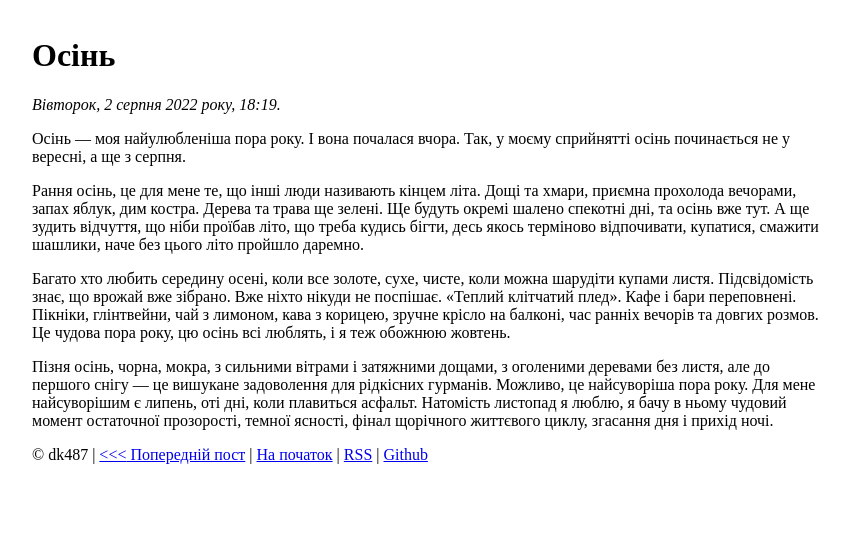
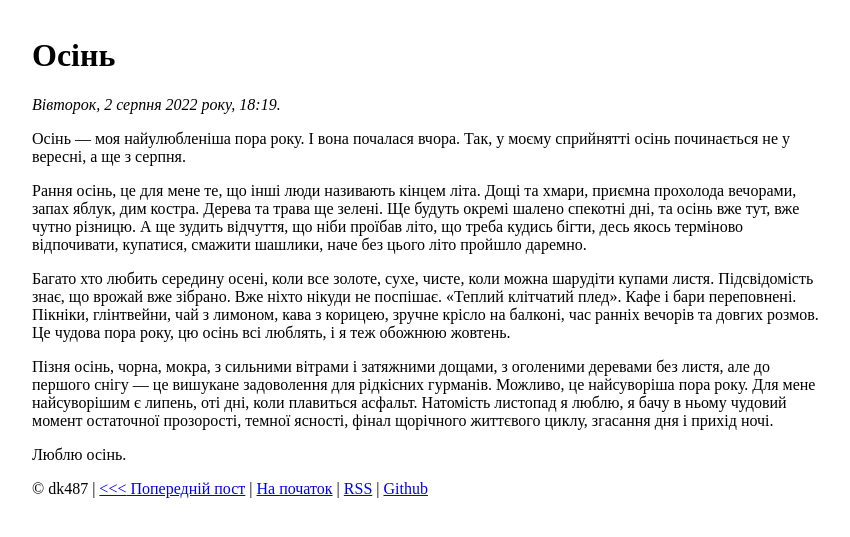
Before and after one commit to dk487/test.de.co.ua, a Jekyll site: the page built from _posts/2022/2022-08-02-this-fall.md, in a window 1280 px wide. Shown: the top 537 px of the page, without its empty margins (208-1058 px from the left). Built offline with Jekyll 4.4.1, drawn with Linux system fonts in a browser that asks for light colours.

Commit message:
Last words

```diff
--- a/_posts/2022/2022-08-02-this-fall.md
+++ b/_posts/2022/2022-08-02-this-fall.md
@@ -5,8 +5,10 @@ date: 2022-08-02 21:19:53 +03:00
 
 Осінь — моя найулюбленіша пора року. І вона почалася вчора. Так, у моєму сприйнятті осінь починається не у вересні, а ще з серпня.
 
-Рання осінь, це для мене те, що інші люди називають кінцем літа. Дощі та хмари, приємна прохолода вечорами, запах яблук, дим костра. Дерева та трава ще зелені. Ще будуть окремі шалено спекотні дні, та осінь вже тут. А ще зудить відчуття, що ніби проїбав літо, що треба кудись бігти, десь якось терміново відпочивати, купатися, смажити шашлики, наче без цього літо пройшло даремно.
+Рання осінь, це для мене те, що інші люди називають кінцем літа. Дощі та хмари, приємна прохолода вечорами, запах яблук, дим костра. Дерева та трава ще зелені. Ще будуть окремі шалено спекотні дні, та осінь вже тут, вже чутно різницю. А ще зудить відчуття, що ніби проїбав літо, що треба кудись бігти, десь якось терміново відпочивати, купатися, смажити шашлики, наче без цього літо пройшло даремно.
 
 Багато хто любить середину осені, коли все золоте, сухе, чисте, коли можна шарудіти купами листя. Підсвідомість знає, що врожай вже зібрано. Вже ніхто нікуди не поспішає. «Теплий клітчатий плед». Кафе і бари переповнені. Пікніки, глінтвейни, чай з лимоном, кава з корицею, зручне крісло на балконі, час ранніх вечорів та довгих розмов. Це чудова пора року, цю осінь всі люблять, і я теж обожнюю жовтень.
 
 Пізня осінь, чорна, мокра, з сильними вітрами і затяжними дощами, з оголеними деревами без листя, але до першого снігу — це вишукане задоволення для рідкісних гурманів. Можливо, це найсуворіша пора року. Для мене найсуворішим є липень, оті дні, коли плавиться асфальт. Натомість листопад я люблю, я бачу в ньому чудовий момент остаточної прозорості, темної ясності, фінал щорічного життєвого циклу, згасання дня і прихід ночі.
+
+Люблю осінь.
```
